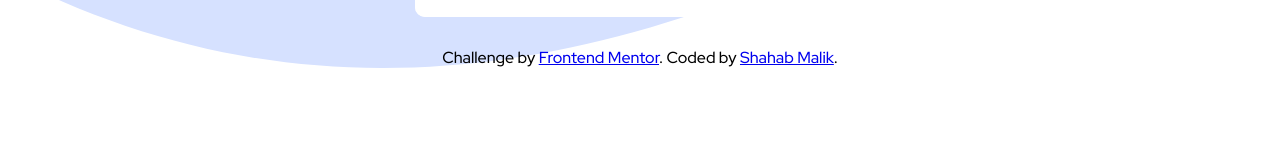
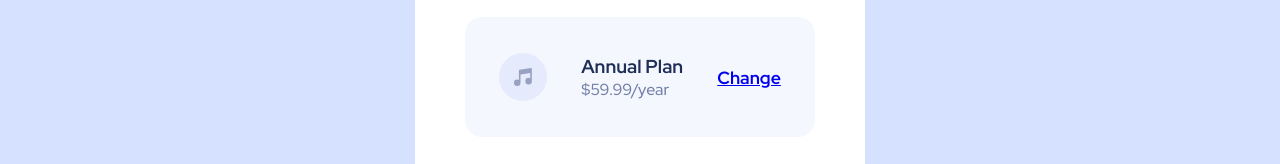
Before and after one commit to Shahab-Malikk/Customer-Card-Using-CSS-HTML, a plain HTML site: page index.html in a window 1280 px wide. Shown: the part 416-580 px from the top of the page. Drawn offline with Linux system fonts and the light colour scheme.

Commit message:
Reseted Changes

```diff
--- a/index.html
+++ b/index.html
@@ -27,7 +27,7 @@
                 <h2 class="heading">Order Summary</h2>
                 <p class="para">You can now listen to millions of songs, audiobooks, and podcasts on any device anywhere you like!</p>
             </div>
-            <!-- <div class="annual-plan">
+            <div class="annual-plan">
                 <img src="images/icon-music.svg" alt="music-logo" class="header-img">
                 <div class="detail">
                     <h3>Annual Plan</h3>
@@ -41,18 +41,18 @@
             <button class="proceed-payment">Proceed To Payment</button>
             <button class="cancel">Cancel Order</button>
 
-        </div> -->
         </div>
+    </div>
 
 
 
 
-        <div class="attribution">
-            Challenge by <a href="https://www.frontendmentor.io?ref=challenge" target="_blank">Frontend Mentor</a>. Coded by
-            <a href="https://github.com/shahabmalik996/Customer-Card-Using-CSS-HTML">Shahab Malik</a>.
+    <div class="attribution">
+        Challenge by <a href="https://www.frontendmentor.io?ref=challenge" target="_blank">Frontend Mentor</a>. Coded by
+        <a href="https://github.com/shahabmalik996/Customer-Card-Using-CSS-HTML">Shahab Malik</a>.
 
 
-        </div>
+    </div>
 
 </body>
 
```
